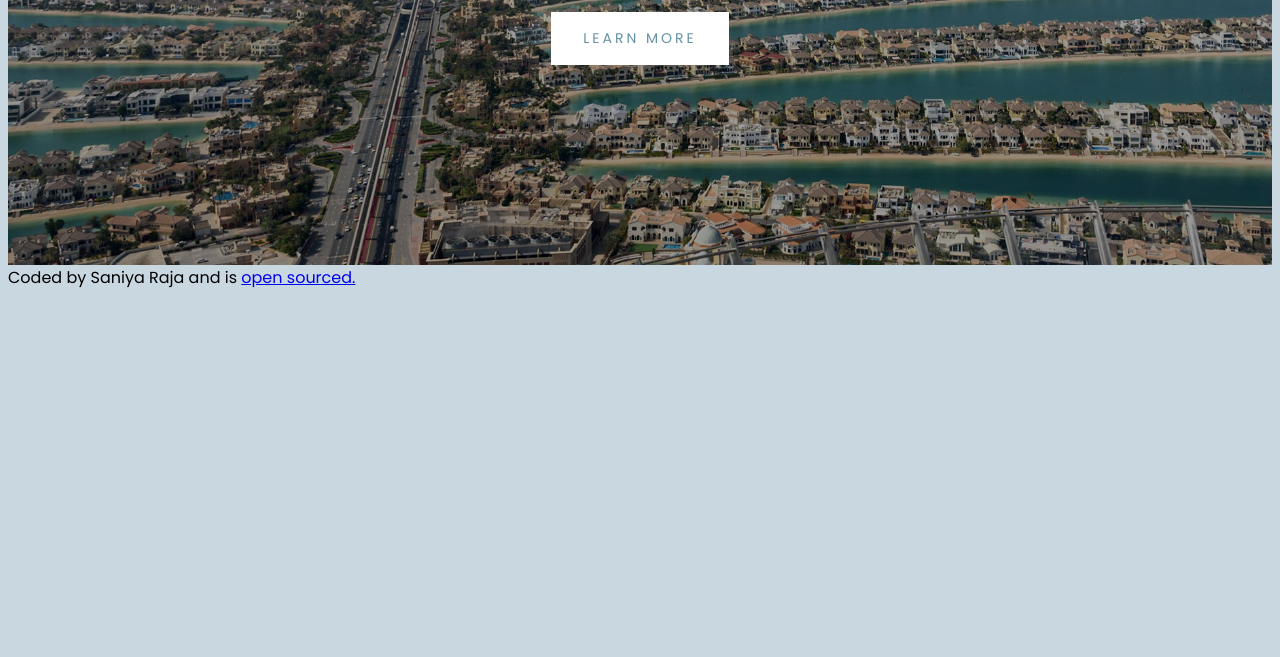
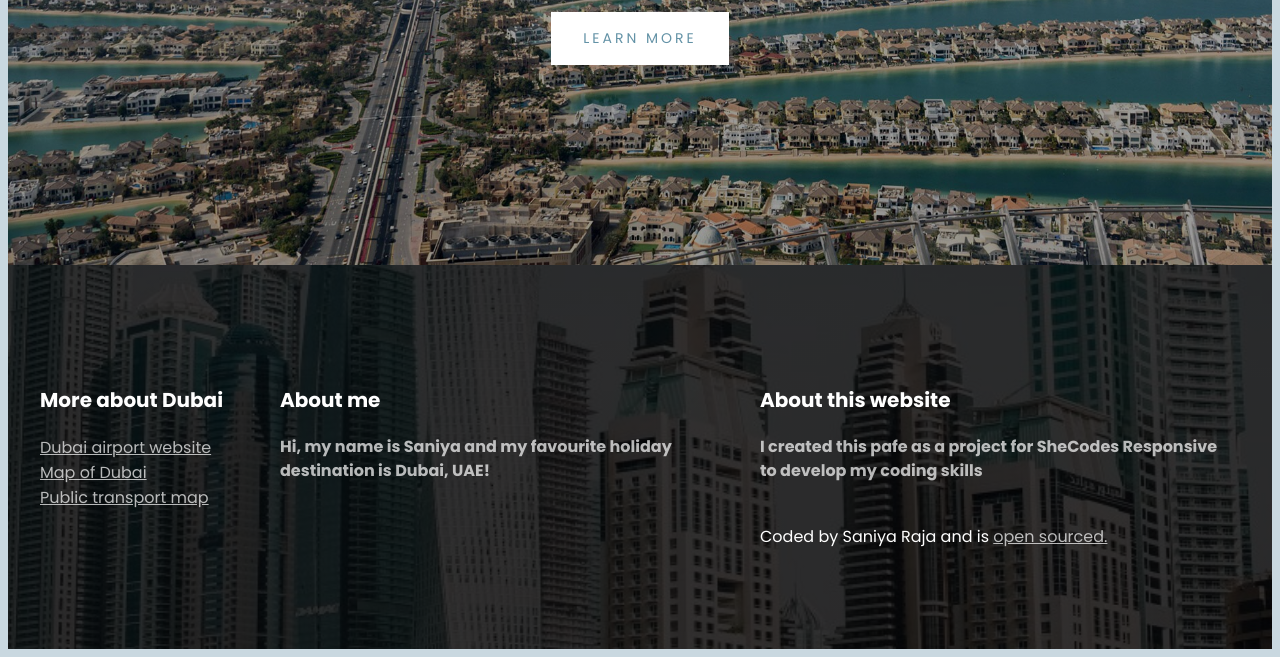
Before and after one commit to saniyaraja/travel-project, a plain HTML site: page index.html in a window 1280 px wide. Shown: the part 576-1233 px from the top of the page. Before the commit the page ends 874 px from the top, so only its background shows below. Drawn offline with Linux system fonts and the light colour scheme.

Commit message:
added footer

```diff
--- a/index.html
+++ b/index.html
@@ -21,7 +21,33 @@
     </header>
 
     <footer>
+       <section class="grid">
+        <div>
+        <h3>
+           More about Dubai
+        </h3>
+
+        <ul>
+            <li>
+                <a href="https://www.dubaiairports.ae/" target="_blank">Dubai airport website</li></a>
+            <li>
+                <a href="https://www.google.com/maps/d/viewer?mid=1oHZTheuJb06ihFPMlLiENrK0Slc&hl=en&ll=25.172534871442117%2C55.25261599999998&z=10" target="_blank">Map of Dubai</li></a>
+            <li>
+                <a href="https://www.rta.ae/wps/portal/rta/ae/public-transport/metro-stations-map" target="_blank">Public transport map</li></a>
+        </ul>
+        </div>
+        <div>
+            <h3>About me</h3>
+            <p>Hi, my name is Saniya and my favourite holiday destination is Dubai, UAE!</p>
+        </div>
+        <div>
+            <h3>About this website</h3>
+            <p>I created this pafe as a project for SheCodes Responsive to develop my coding skills</p>
+            <br/>
+
         Coded by Saniya Raja and is <a href="https://github.com/saniyaraja/travel-project" target="_blank">open sourced.</a>
+    </div>
+    </section>
     </footer>
     </div>
 </body>
--- a/src/styles.css
+++ b/src/styles.css
@@ -3,10 +3,6 @@ body {
     background-color: #C9D8E0;
 }
 
-.container {
-    max-width: 1400px;
-    margin: 0 auto;
-}
 
 header {
     background-image: linear-gradient(rgba(0,0,0,0.3), rgba(0,0,0,0.4)),
@@ -55,7 +51,63 @@ header a {
     color:#6392A6;
 }
 
-@media (max-width: 900px){
+footer {
+    color: white;
+    background-image:linear-gradient(rgba(0, 0, 0, 0.8), rgba(0,0,0,0.8)), url("../images/dubaifooter.jpg");
+background-repeat: no-repeat;
+background-size: cover;
+padding: 100px 0;
+}
+
+footer h3 {
+   font-weight: 700;
+   font-size: 20px;
+   line-height: 30px;
+}
+
+
+footer p {
+    font-weight: 700;
+    font-size: 16px;
+    line-height: 24px;
+    opacity: 0.7;
+    margin-right: 20px;
+}
+
+footer ul {
+    padding: 0;
+}
+
+footer li {
+    list-style: none;
+    margin: 0;
+    padding: 0;
+}
+
+footer a {
+    color: white;
+    opacity: 0.7;
+}
+
+
+.container {
+    max-width: 1400px;
+    margin: 0 auto;
+}
+
+.grid {
+    display: grid;
+    grid-template-columns: 1fr 2fr 2fr;
+}
+
+section {
+    max-width: 1200px;
+    margin: 0 auto;
+}
+
+
+
+@media (max-width: 960px){
     header {
         padding: 60px 0;
     }
```
Also changed, not shown: images/dubaifooter.jpg (added).
